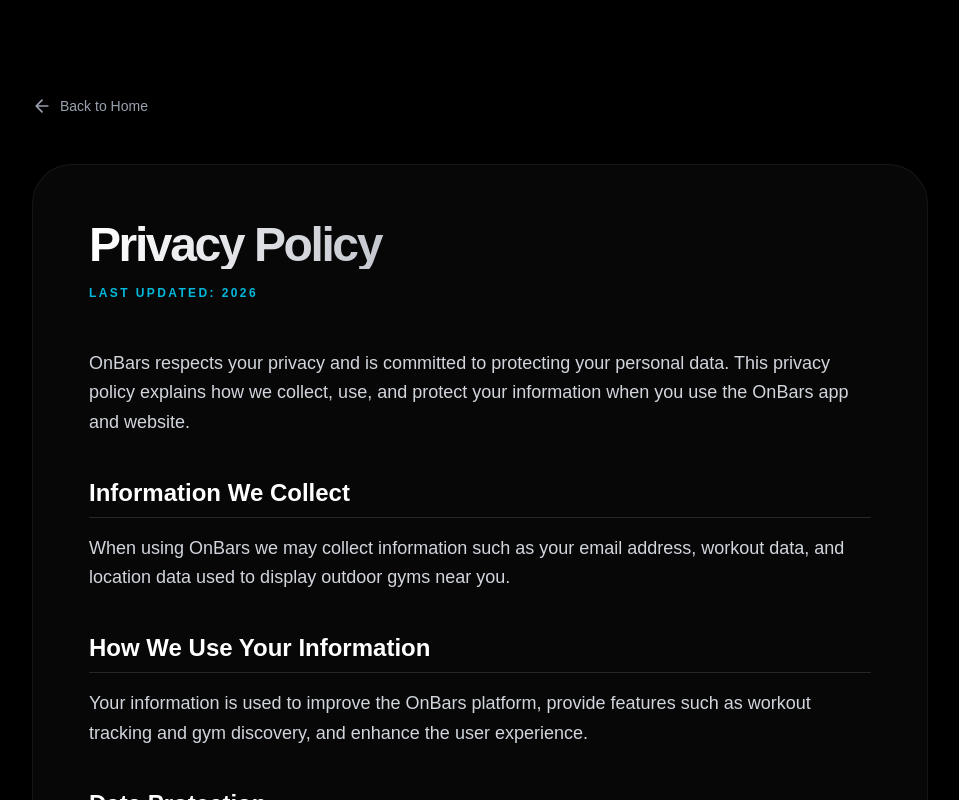
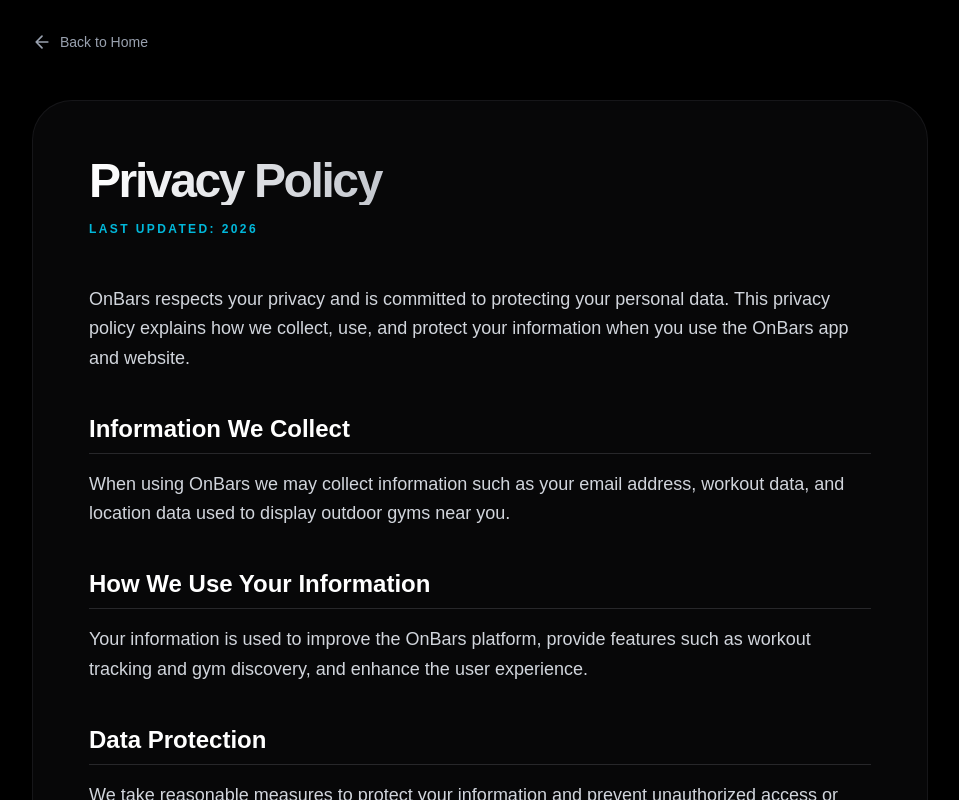
Before and after one commit to AngelosMam/onbars-site, a Next.js app: page /privacy in a window 1280 px wide. Shown: the top 800 px of the page, without its empty margins (160-1119 px from the left). Built offline with nearby package versions, Linux system fonts and the light colour scheme.

Commit message:
aesthetics terms contact privacy

```diff
--- a/app/privacy/page.js
+++ b/app/privacy/page.js
@@ -5,7 +5,7 @@
 
 export default function Privacy() {
   return (
-    <main className="min-h-screen bg-black text-white selection:bg-cyan-500/30 relative overflow-hidden px-6 py-24">
+    <main className="min-h-screen bg-black text-white selection:bg-cyan-500/30 relative overflow-hidden px-6 py-8">
 
       {/* BACKGROUND GLOWS */}
       <div className="fixed top-0 left-1/2 -translate-x-1/2 w-full h-full -z-10 pointer-events-none">
--- a/app/terms/page.js
+++ b/app/terms/page.js
@@ -5,7 +5,7 @@
 
 export default function Terms() {
   return (
-    <main className="min-h-screen bg-black text-white selection:bg-cyan-500/30 relative overflow-hidden px-6 py-24">
+    <main className="min-h-screen bg-black text-white selection:bg-cyan-500/30 relative overflow-hidden px-6 py-8">
 
       {/* BACKGROUND GLOWS */}
       <div className="fixed top-0 left-1/2 -translate-x-1/2 w-full h-full -z-10 pointer-events-none">
```
